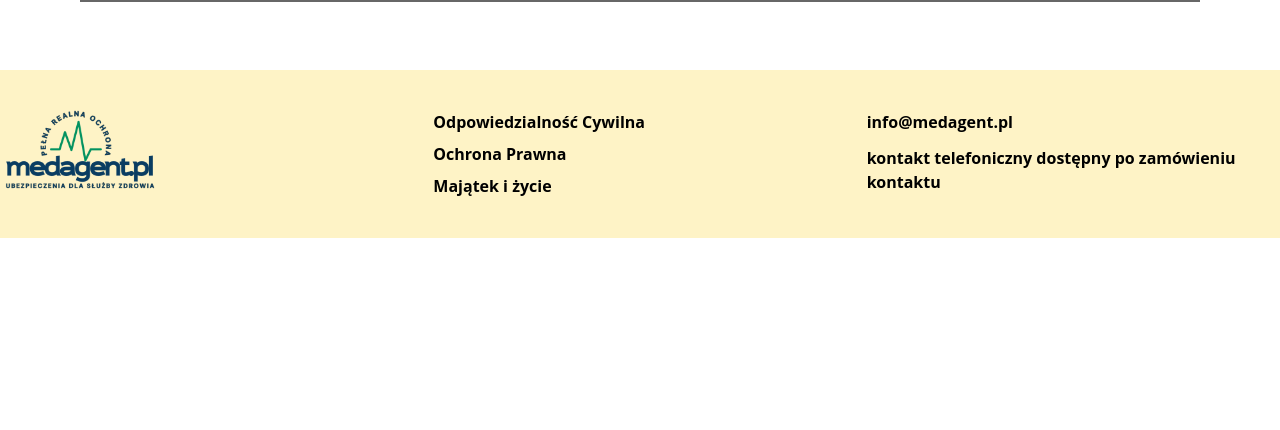
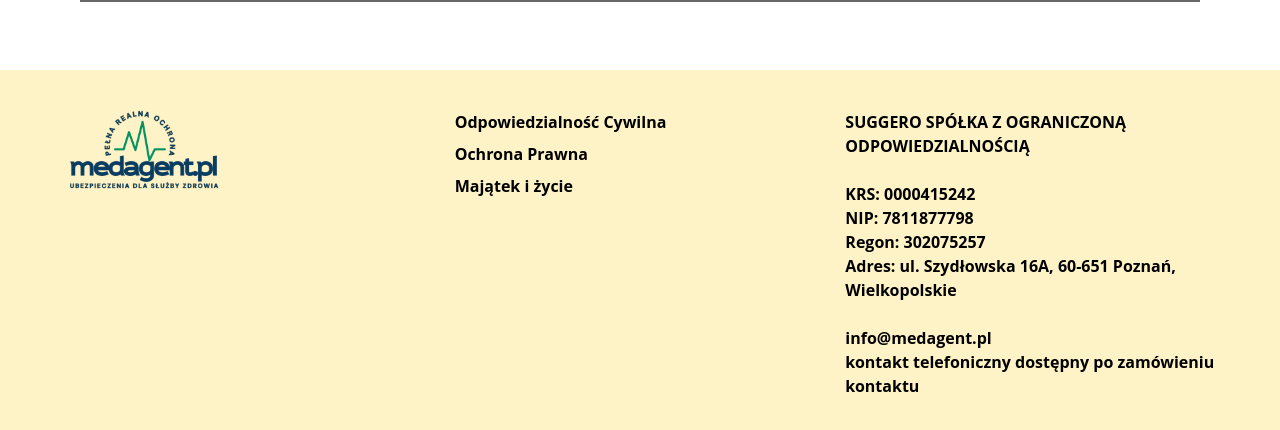
Before and after one commit to ev45ive/medagent-landing, a Next.js app: page / in a window 1280 px wide. Shown: the part 2798-3228 px from the top of the page. Before the commit the page ends 3036 px from the top, so only its background shows below. Built offline with nearby package versions, Linux system fonts and the light colour scheme; no server answers; grey boxes are pictures that could not be loaded.

Commit message:
Dane firmy

```diff
--- a/src/app/page.tsx
+++ b/src/app/page.tsx
@@ -224,13 +224,13 @@
       </section>
 
       <section className="w-screen mt-5 bg-amber-100 text-black">
-        <div className="container mx-auto">
-          <div className="grid sm:grid-cols-3 gap-5 py-10 font-bold">
+        <div className="w-[90%] container mx-auto">
+          <div className="grid sm:grid-cols-3 gap-5 py-10 font-bold items-start">
             <div>
               <img
                 src="11d83a0d-d2e6-4c06-8192-8a7321172561.png"
                 alt=""
-                className="w-20 md:w-40 md:absolute z-50"
+                className="w-40 md:w-40 md:absolute z-50"
               />
             </div>
             <div className="grid gap-2">
@@ -239,8 +239,19 @@
               <div>Majątek i życie</div>
             </div>
             <div className="grid gap-2">
-              <div>info@medagent.pl</div>
-              <div>kontakt telefoniczny dostępny po zamówieniu kontaktu</div>
+              <div>
+                <div>SUGGERO SPÓŁKA Z OGRANICZONĄ ODPOWIEDZIALNOŚCIĄ</div>
+                <br />
+                <div>KRS: 0000415242</div>
+                <div>NIP: 7811877798</div>
+                <div>Regon: 302075257</div>
+                <div>
+                  Adres: ul. Szydłowska 16A, 60-651 Poznań, Wielkopolskie
+                </div>
+                <br />
+                <div>info@medagent.pl</div>
+                <div>kontakt telefoniczny dostępny po zamówieniu kontaktu</div>
+              </div>
             </div>
           </div>
         </div>
```
